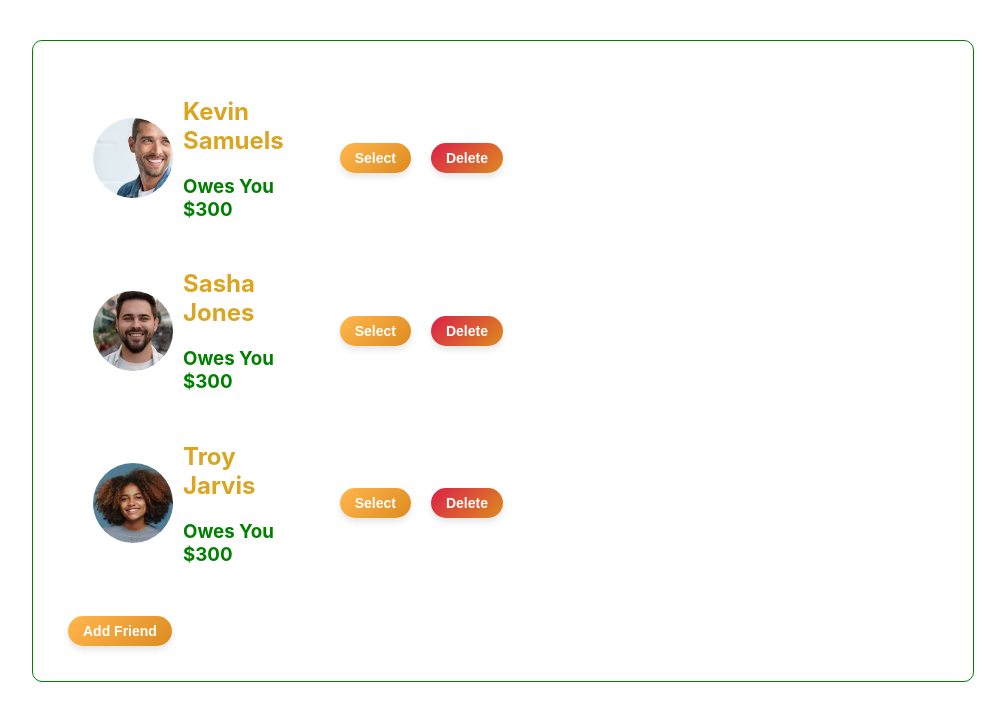
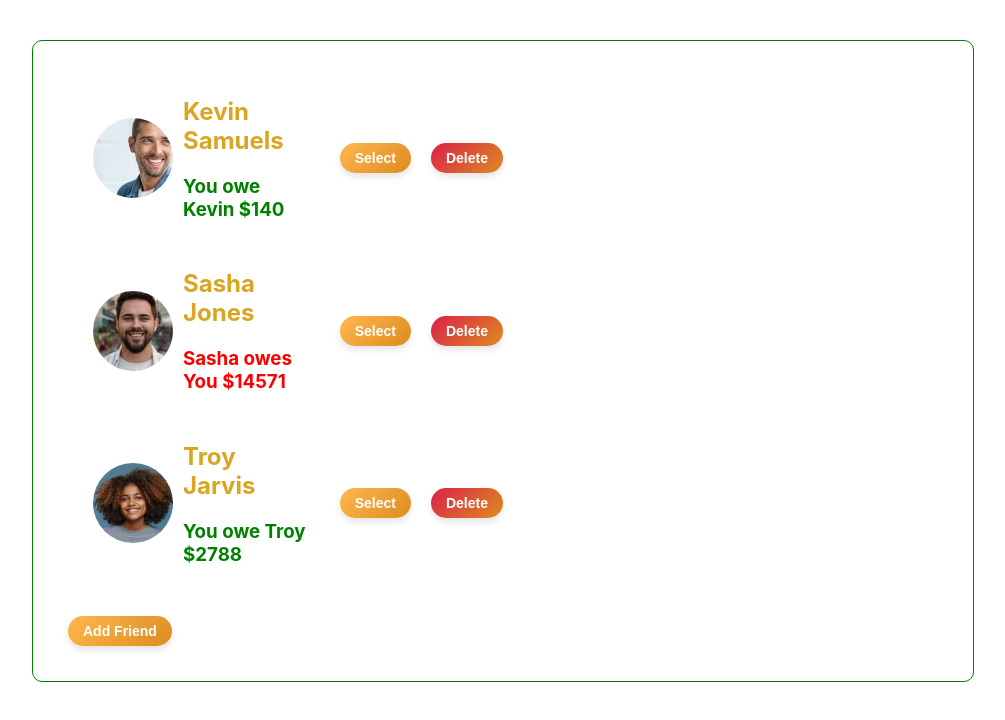
Before and after one commit to zakyboss/Eat-n-Split, a React (Create React App) app in the folder eat-n-split/: page / in a window 1280 px wide. Shown: the top 720 px of the page, without its empty margins (137-1142 px from the left). Built offline with nearby package versions, Linux system fonts and the light colour scheme.

Commit message:
Friend logic Completed

```diff
--- a/eat-n-split/src/AFriend.js
+++ b/eat-n-split/src/AFriend.js
@@ -1,18 +1,39 @@
-export default function AFriend({ data, onSelectFriend }) {
+import './index.css' ;
+import Button from './Button';
+export default function AFriend({ data, onSelectFriend  , onDelete}) {
     const { id, firstName, lastName, payments, photo } = data;
+    let total = payments.reduce((acc,curr)=> acc+curr,0);
+    let balance ;
+    let notification;
+    if(total===0){
+balance='You are Even'
+notification= {color : 'Purple'};
+}
 
-    // Debugging
-    console.log("Photo URL:", photo);  // Check if the photo URL is correct
-console.log(photo)
+    if (total>0){
+        balance=`You owe ${firstName} $${Math.abs(total)}`
+        notification= {color : 'green'};
+
+    }
+if(total<0){
+    balance= `${firstName} owes You $${Math.abs(total)}  `
+    notification= {color : 'red'};
+}
     return (
         <li className="item">
             <img src={photo} alt={firstName} id="image" />
             <span>
                 <h2 style={{ color: "goldenrod" }}>{firstName} {lastName}</h2>
-                <h3 style={{ color: "green" }}>Owes You $300</h3>
+                <h3 style={notification}>{balance}</h3>
             </span>
-            <button id="selectBtn" onClick={onSelectFriend}>Select</button>
-            <button id="deleteBtn" style={{ backgroundColor: "red", color: "white" }}>Delete</button>
+            <>
+            <Button id="selectBtn" onClick={()=>onSelectFriend(id)}>
+                Select
+            </Button>
+            <Button id="deleteBtn" onClick={()=>onDelete(id)} >
+                Delete
+            </Button>
+            </>
         </li>
     );
 }
--- a/eat-n-split/src/AddFriend.js
+++ b/eat-n-split/src/AddFriend.js
@@ -1,5 +1,5 @@
 import './index.css'
-export default function AddFriend({onClick,onAddFriend,displayAddForm ,names}){
+export default function AddFriend({onClick,displayAddForm ,names}){
 const {firstName,setFirstName,lastName,setLastName, addFriend}=names;
     return (
         <div className='addFriend'>
@@ -10,7 +10,7 @@ const {firstName,setFirstName,lastName,setLastName, addFriend}=names;
                 <input type='text' value={firstName} placeholder='first name' onChange={(e)=> setFirstName(e.target.value)}/>
                 <input type='text' value={lastName} placeholder='last name' onChange={(e)=> setLastName(e.target.value) }/>
                       <br/>
-                 <button className='addFriendBtn' onClick={onAddFriend} type='submit'>Add Friend</button>
+                 <button className='addFriendBtn' onClick={addFriend} type='submit'>Add Friend</button>
                  <br/>
                  <button id='closeBtn'style={{backgroundColor:'red', padding:'9px',color:'wheat', borderRadius:'4px'}} onClick={onClick}>Close</button>
              </form> :<button className='addFriendBtn' onClick={onClick}>Add Friend</button>
--- a/eat-n-split/src/FriendList.js
+++ b/eat-n-split/src/FriendList.js
@@ -1,12 +1,12 @@
 import './index.css';
 import AFriend from './AFriend';
 
-export default function FriendList({data , onSelectFriend}){
+export default function FriendList({data , onSelectFriend ,onDelete}){
 return (
     <div>
         <ul>
         {data.map(friend=>
-        <AFriend data={friend} onSelectFriend={onSelectFriend}/>
+        <AFriend data={friend} onSelectFriend={onSelectFriend} key={friend.id} onDelete={onDelete}/>
 
       )}
               </ul>
--- a/eat-n-split/src/Friends.js
+++ b/eat-n-split/src/Friends.js
@@ -1,14 +1,11 @@
 import './index.css';
 import FriendList from './FriendList';
-import DeleteFriend from './DeleteFriend';
 import AddFriend from './AddFriend';
-export default function Friends({data, onSelectFriend ,onClick,onAddFriend,displayAddForm , names}){
+export default function Friends({data, onSelectFriend ,onClick,onAddFriend,displayAddForm , names, onDelete}){
     return (
         <div className='friendsContainer'>
-            <FriendList data={data} onSelectFriend={onSelectFriend}/>
-            <AddFriend onClick={onClick} onAddFriend={onAddFriend} displayAddForm={displayAddForm} names={names}/>
-
-            <DeleteFriend/>
+            <FriendList data={data} onSelectFriend={onSelectFriend} onDelete={onDelete}/>
+            <AddFriend onClick={onClick} onAddFriend={onAddFriend} displayAddForm={displayAddForm} names={names} />
         </div>
     )
 }
```
